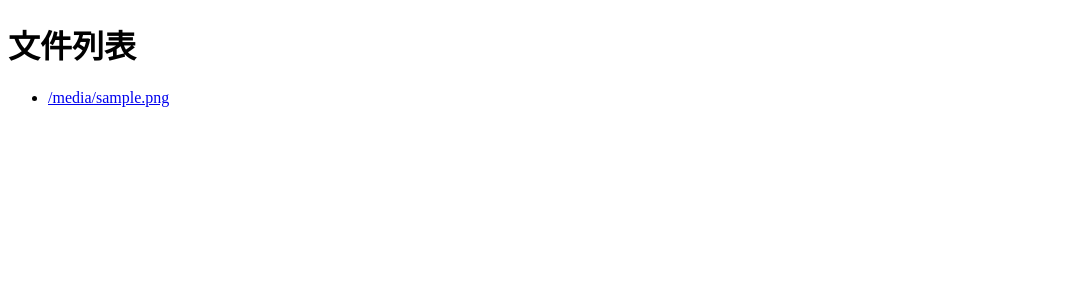
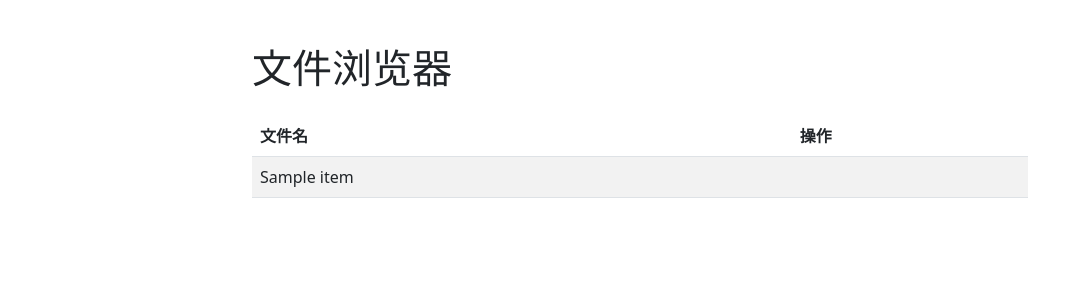
Before and after one commit to shigen-fu/file-server, a Flask app: template templates/file_list.html in a window 1280 px wide. Shown: the top 300 px of the page, without its empty margins (0-1083 px from the left). Run offline with Flask 3, Linux system fonts and the light colour scheme; the template is opened without the code that fills it: most values are stand-ins (such as "Sample title", 1, 10 or a date in 2020); parts of the project's set-up code (start-up, migrations or seed data) failed here and were passed over; some libraries are stand-ins or nearby versions.

Commit message:
实现上传的进度条

```diff
--- a/app.py
+++ b/app.py
@@ -6,9 +6,12 @@ import socket
 import time
 
 import qrcode_terminal
-from flask import Flask, render_template, request, send_from_directory
+from flask import (Flask, redirect, render_template, request,
+                   send_from_directory)
+from termcolor import colored
 from tqdm import tqdm
 from werkzeug.datastructures import FileStorage
+from werkzeug.utils import secure_filename
 
 
 class Tools:
@@ -19,11 +22,28 @@ class Tools:
         s.connect(("8.8.8.8", 80))
         return s.getsockname()[0]
 
+class FileStorageWithProgress:
+    def __init__(self, file, total):
+        self.file = file
+        self.total = total
+        self.progress_bar = tqdm(total=total, unit='B', unit_scale=True)
+
+    def write(self, data):
+        self.file.write(data)
+        self.progress_bar.update(len(data))
+
+    def flush(self):
+        self.file.flush()
+
+    def close(self):
+        self.file.close()
+        self.progress_bar.close()
+
 
 port = 9000
 address = f'http://{Tools.get_local_ip()}:{port}'
 
-app = Flask(__name__)
+app = Flask(__name__, static_folder='upload')
 app.config['UPLOADED_PATH'] = os.path.join(app.root_path, 'upload')
 # 最大文件大小:500MB
 app.config['MAX_CONTENT_LENGTH'] = 500 * 1024 * 1024
@@ -33,44 +53,61 @@ app.config['MAX_CONTENT_LENGTH'] = 500 * 1024 * 1024
 def upload_file():
     if request.method == 'POST':
         files = request.files.getlist('file')
-        for index in tqdm(range(0, len(files))):
-            f = files[index]
-            print(f'saving file: {f.filename} type: {f.content_type}')
-            time.sleep(1)
-            f.save(os.path.join(app.config['UPLOADED_PATH'], f.filename))
+        for f in files:
+            filename = secure_filename(f.filename)
+            file_path = os.path.join(app.config['UPLOADED_PATH'], filename)
+            with open(file_path, 'wb') as file:
+                file_storage = FileStorageWithProgress(
+                    file,
+                    int(request.headers.get('content-length', 0))
+                )
+                f.save(file_storage)
     return render_template('index.html', address=address)
 
 
 @app.route('/list')
 def file_list():
     # 获取当前目录
-    current_dir = os.getcwd()
+    current_dir = app.static_folder
 
-    # 获取当前目录下的所有文件和文件夹
-    files = os.listdir(current_dir)
+    # 获取当前目录下的所有文件和目录
+    files_and_dirs = []
 
-    # 渲染文件列表页面，并传递文件列表数据
-    return render_template('file_list.html', files=files)
+    for file_or_dir in os.listdir(current_dir):
+        file_or_dir_path = os.path.join(current_dir, file_or_dir)
+        # 判断是文件还是目录
+        if os.path.isdir(file_or_dir_path):
+            files_and_dirs.append({'name': file_or_dir, 'type': 'dir'})
+        else:
+            files_and_dirs.append({'name': file_or_dir, 'type': 'file'})
+    # 渲染模板，显示文件列表和目录切换链接
+    return render_template('file_list.html', files_and_dirs=files_and_dirs)
 
 
-@app.route('/download/<filename>')
+@app.route('/download/<path:filename>')
 def download(filename):
-    # 获取当前目录
-    current_dir = os.getcwd()
+    # 构造文件路径
+    file_path = os.path.join(app.static_folder, filename)
 
-    # 构造文件路径
-    file_path = os.path.join(current_dir, filename)
-    print(file_path)
-    # 检查文件是否存在
-    if os.path.exists(file_path):
+    # 检查文件是否存在并且是文件
+    if os.path.exists(file_path) and os.path.isfile(file_path):
         # 使用send_from_directory函数实现文件下载
-        return send_from_directory(current_dir, filename, as_attachment=True)
+        return send_from_directory(app.static_folder, filename, as_attachment=True)
     else:
         # 文件不存在时返回404错误
         return "File not found", 404
 
+@app.route('/change_dir/<path:pathname>')
+def change_dir(pathname):
+    # 切换目录
+    os.chdir(pathname)
+
+    # 重定向到根目录
+    return redirect('/list')
+
+
 
 if __name__ == '__main__':
-    print(f"\033[0;32;40m server address: {address}\033[0m")
+    print(colored(f"server address: {address}", "red"))
     qrcode_terminal.draw(str=address, version=1)
     app.run(host='0.0.0.0', debug=True, port=port)
--- a/templates/file_list.html
+++ b/templates/file_list.html
@@ -1,15 +1,51 @@
 <!DOCTYPE html>
 <html>
 <head>
-    <title>文件列表</title>
+    <title>文件浏览器</title>
+    <!-- 引入第三方组件资源（使用CDN链接） -->
+    <link href="https://cdn.bootcdn.net/ajax/libs/twitter-bootstrap/5.2.3/css/bootstrap.min.css" rel="stylesheet">
+    <style>
+        /* 自定义样式 */
+        body {
+            padding: 20px;
+        }
+
+        .table-container {
+            max-width: 800px;
+            margin: 0 auto;
+        }
+    </style>
 </head>
 <body>
-    <h1>文件列表</h1>
+    <div class="container table-container">
+        <h1 class="mt-4 mb-4">文件浏览器</h1>
 
-    <ul>
-        {% for file in files %}
-            <li><a href="{{ url_for('download', filename=file) }}">{{ file }}</a></li>
-        {% endfor %}
-    </ul>
+        <table class="table table-striped">
+            <thead>
+                <tr>
+                    <th>文件名</th>
+                    <th>操作</th>
+                </tr>
+            </thead>
+            <tbody>
+                {% for item in files_and_dirs %}
+                <tr>
+                    <td>
+                        {% if item.type == 'dir' %}
+                            <a href="/change_dir/{{ item.name }}">{{ item.name }}</a>
+                        {% else %}
+                            {{ item.name }}
+                        {% endif %}
+                    </td>
+                    <td>
+                        {% if item.type == 'file' %}
+                            <a href="/download/{{ item.name }}" class="btn btn-primary">下载</a>
+                        {% endif %}
+                    </td>
+                </tr>
+                {% endfor %}
+            </tbody>
+        </table>
+    </div>
 </body>
 </html>
```
